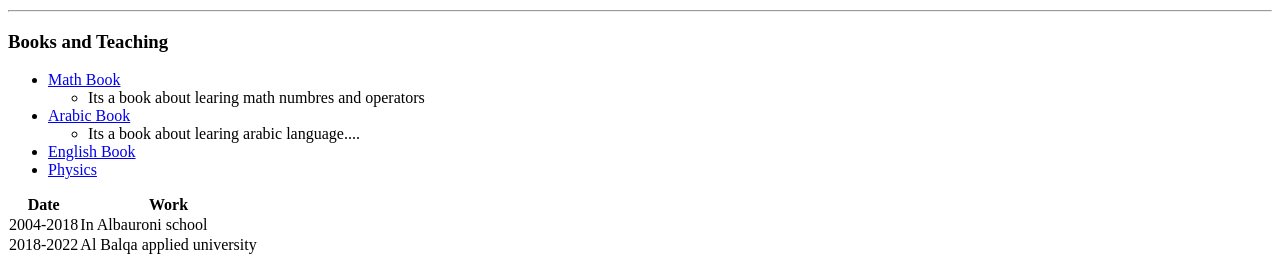
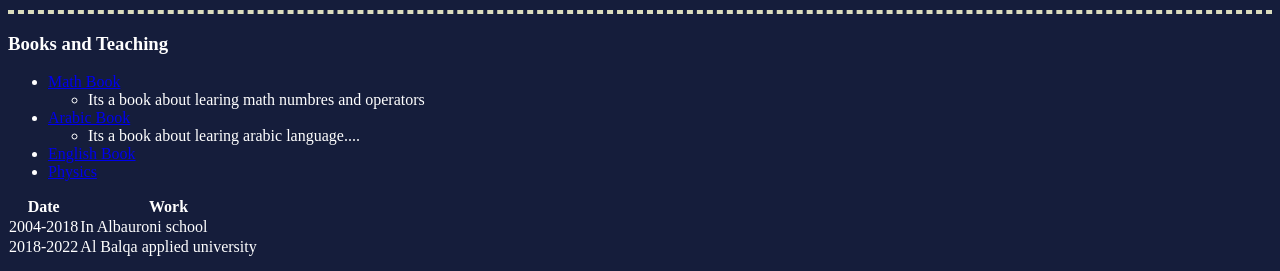
Before and after one commit to omarkhamees/CV, a plain HTML site: page index.html in a window 1280 px wide. Shown: the part 162-433 px from the top of the page. Drawn offline with Linux system fonts and the light colour scheme.

Commit message:
Update index.html

```diff
--- a/index.html
+++ b/index.html
@@ -8,7 +8,7 @@
 
   <style media="screen">
     tr:hover {
-      background-color: #d3d0cf;
+      background-color: #D82148;
     }
 
     table,
@@ -16,10 +16,15 @@
     td {
       border-collapse: collapse;
     }
+
+    hr
+    {
+      border:2px dashed #DADBBD;
+    }
   </style>
 </head>
 
-<body>
+<body style="background-color:#151D3B; color:white;">
   <table cellspacing="15">
     <tbody>
       <tr>
```
